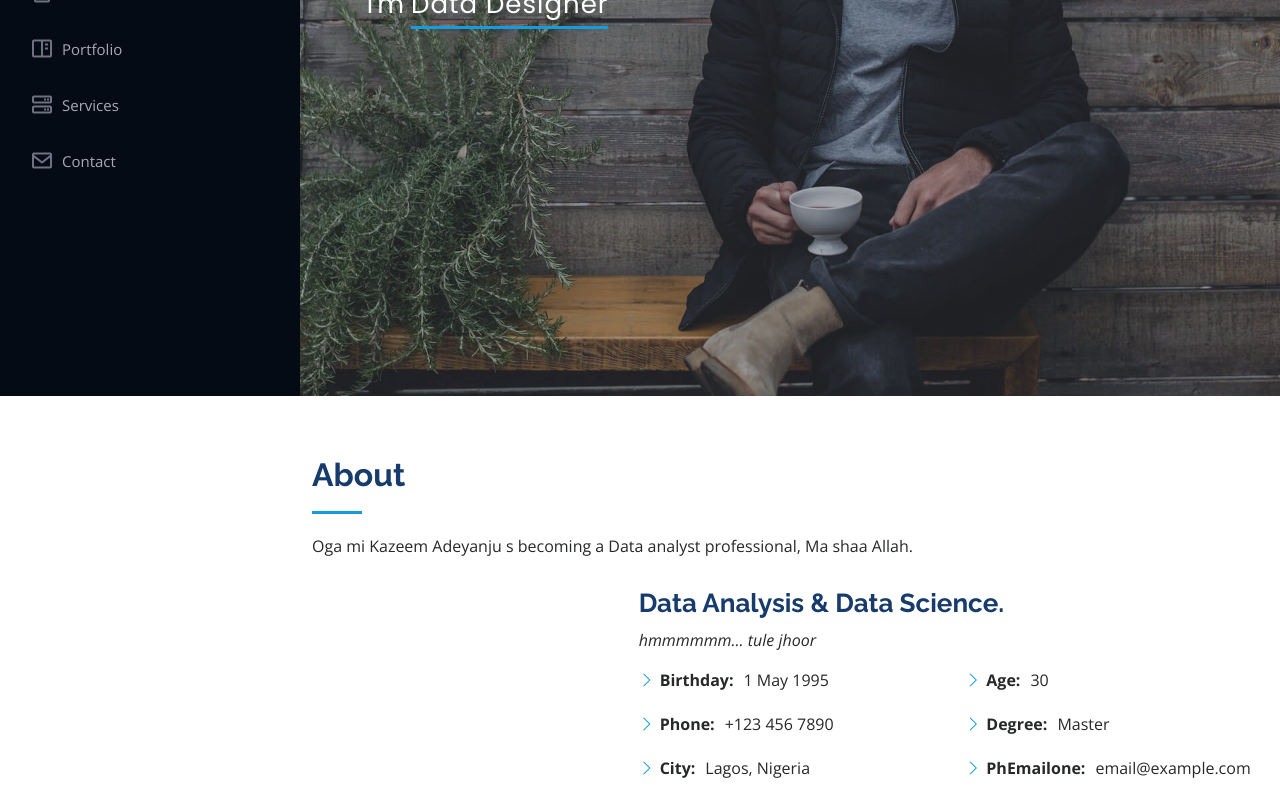
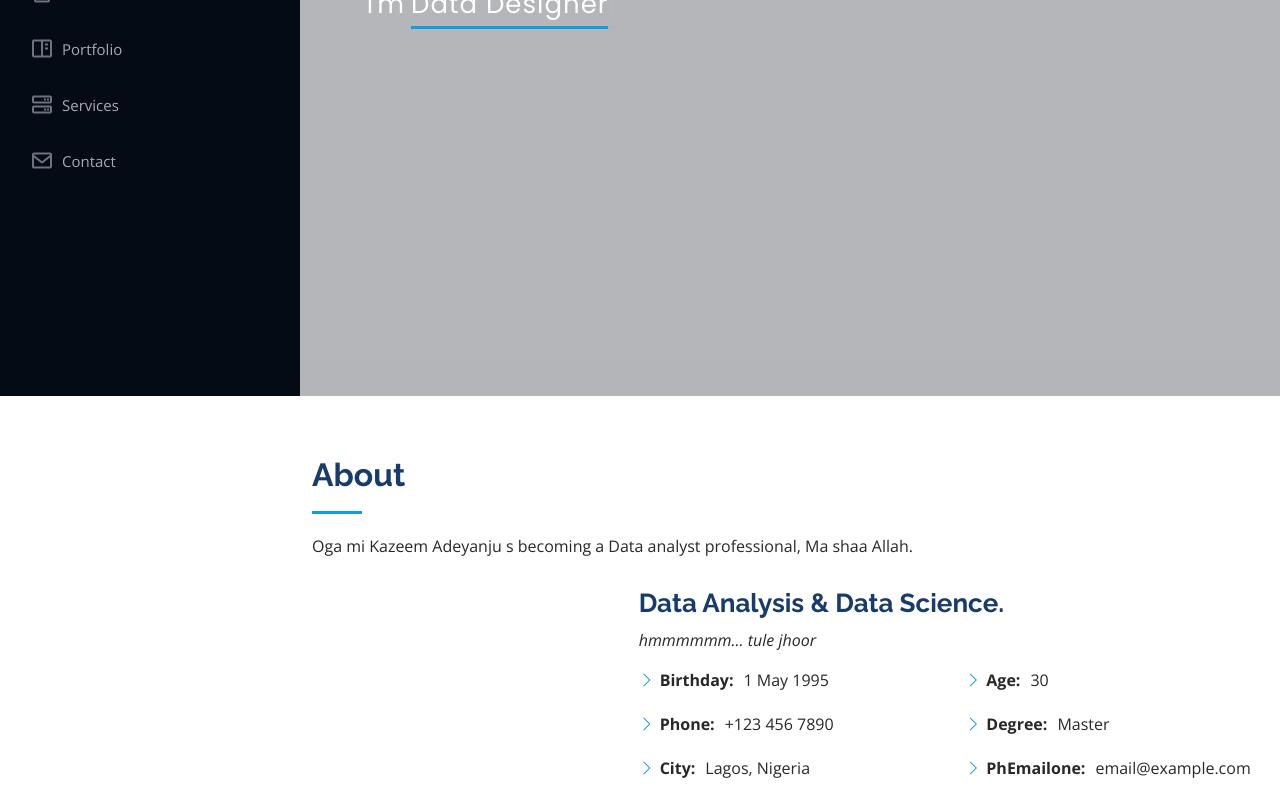
Before and after one commit to ajayidhikrullah/chezzmanportfolio, a plain HTML site: page index.html in a window 1280 px wide. Shown: the part 404-1196 px from the top of the page. Drawn offline with nearby package versions, Linux system fonts and the light colour scheme.

Commit message:
removed the bg img

```diff
--- a/assets/css/style.css
+++ b/assets/css/style.css
@@ -1,9 +1,3 @@
-/**
-* Template Name: iPortfolio - v3.7.0
-* Template URL: https://bootstrapmade.com/iportfolio-bootstrap-portfolio-websites-template/
-* Author: BootstrapMade.com
-* License: https://bootstrapmade.com/license/
-*/
 
 /*--------------------------------------------------------------
 # General
@@ -198,7 +192,9 @@ h1, h2, h3, h4, h5, h6 {
 #hero {
   width: 100%;
   height: 100vh;
-  background: url("../img/hero-bg.jpg") top center;
+  /* background: url("../img/hero-bg.jpg") top center; */
+  background: url("#") top center;
+
   background-size: cover;
 }
 #hero:before {
```
